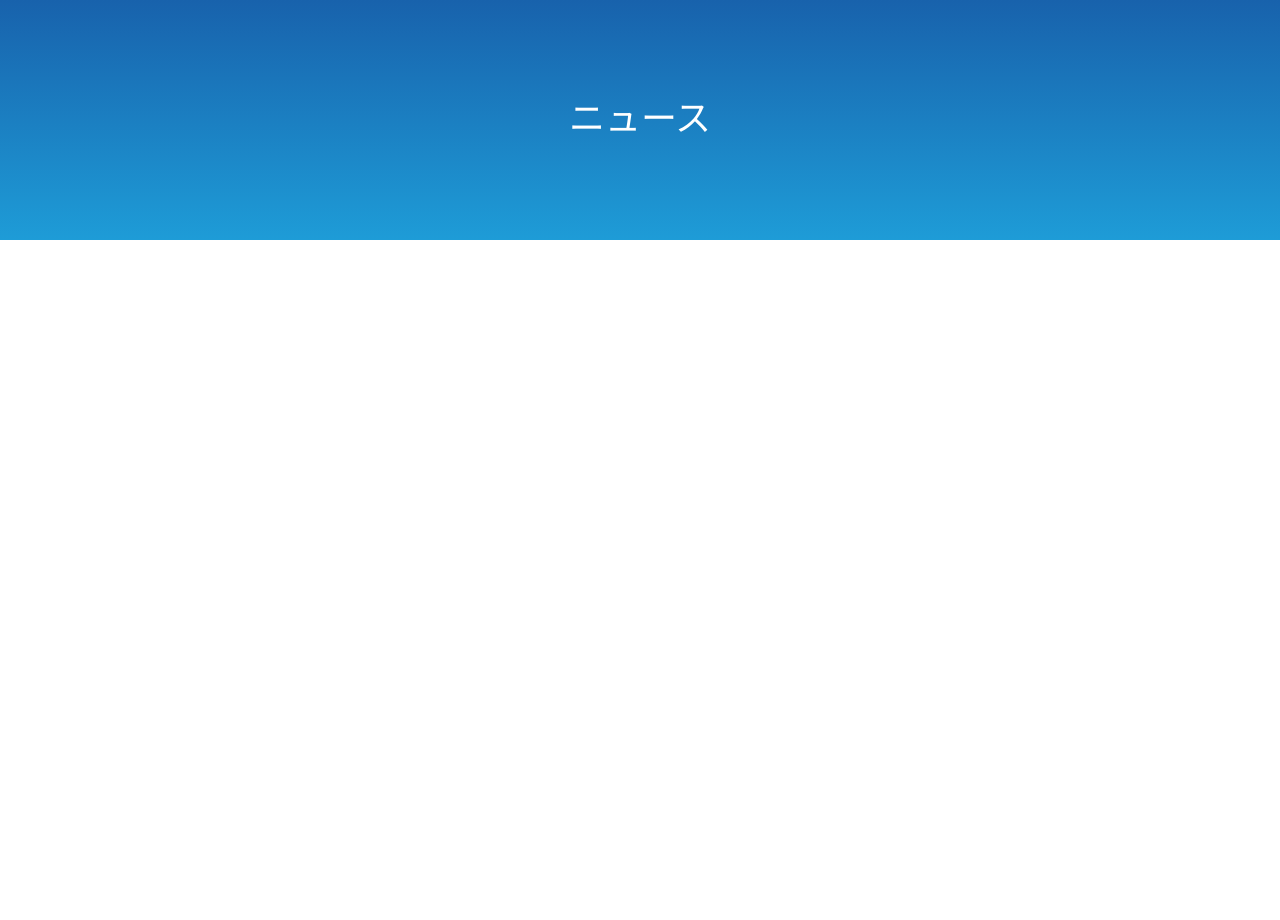
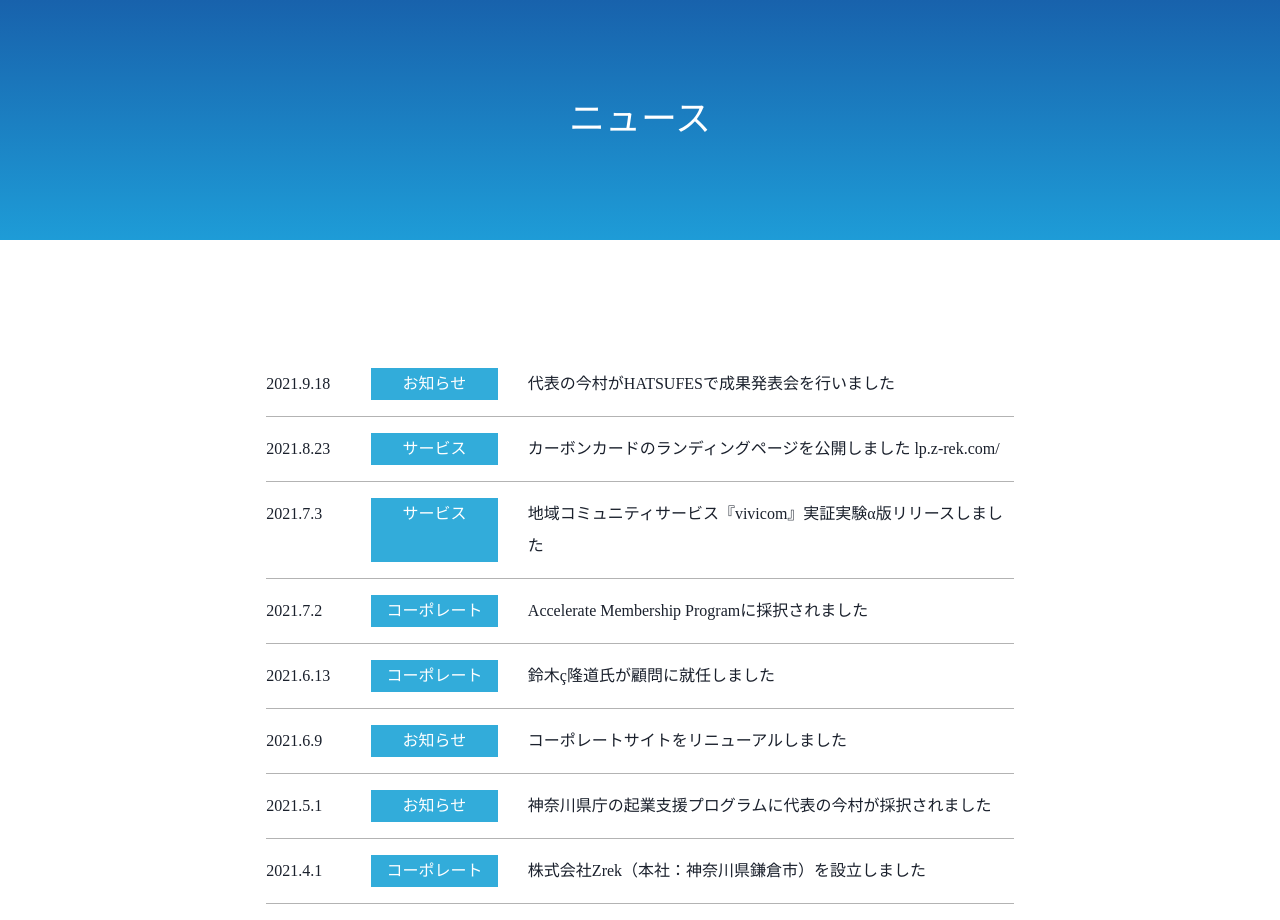
Before and after one commit to zrek-io/corporate-site-2, a Next.js app: page /news in a window 1280 px wide. Before the commit the page ends 800 px from the top, so only its background shows below. Built offline with nearby package versions, Linux system fonts and the light colour scheme.

Commit message:
ニュースページの追加

```diff
--- a/pages/news.js
+++ b/pages/news.js
@@ -1,5 +1,6 @@
 import { Box } from "@chakra-ui/layout"
 import { Card } from "../src/components/moclules/Card"
+import { NewsItem } from "../src/components/moclules/NewsItem"
 import { Hero } from "../src/components/organisations/Hero"
 
 export default function News() {
@@ -7,6 +8,14 @@ export default function News() {
     <Box>
       <Hero title="ニュース" />
       <Box as="main" display="flex" flexWrap="wrap" justifyContent="space-between" w="73%" mx="auto" mt={32}>
+        <NewsItem date="2021.9.18" tag="お知らせ" title="代表の今村がHATSUFESで成果発表会を行いました" />
+        <NewsItem date="2021.8.23" tag="サービス" title="カーボンカードのランディングページを公開しました lp.z-rek.com/" />
+        <NewsItem date="2021.7.3" tag="サービス" title="地域コミュニティサービス『vivicom』実証実験α版リリースしました" />
+        <NewsItem date="2021.7.2" tag="コーポレート" title="Accelerate Membership Programに採択されました" />
+        <NewsItem date="2021.6.13" tag="コーポレート" title="鈴木ç隆道氏が顧問に就任しました" />
+        <NewsItem date="2021.6.9" tag="お知らせ" title="コーポレートサイトをリニューアルしました" />
+        <NewsItem date="2021.5.1" tag="お知らせ" title="神奈川県庁の起業支援プログラムに代表の今村が採択されました" />
+        <NewsItem date="2021.4.1" tag="コーポレート" title="株式会社Zrek（本社：神奈川県鎌倉市）を設立しました" />
       </Box>
     </Box>
   )
--- /dev/null
+++ b/src/components/moclules/NewsItem.js
@@ -0,0 +1,22 @@
+import { Box, Divider, Text } from "@chakra-ui/layout";
+
+export const NewsItem = (props) => {
+  const { date, tag, title } = props;
+
+  return (
+    <Box w="80%" mx="auto">
+      <Box display="flex" alignItem="center" justifyContent="space-between" w="100%">
+        <Box w="10%">
+          <Text>{date}</Text>
+        </Box>
+        <Box w="17%" bgColor="primary.200" textAlign="center" color="primary.50">
+          <Text>{tag}</Text>
+        </Box>
+        <Box w="65%">
+          <Text>{title}</Text>
+        </Box>
+      </Box>
+      <Divider my={4} borderColor="primary.150" />
+    </Box>
+  )
+}
```
